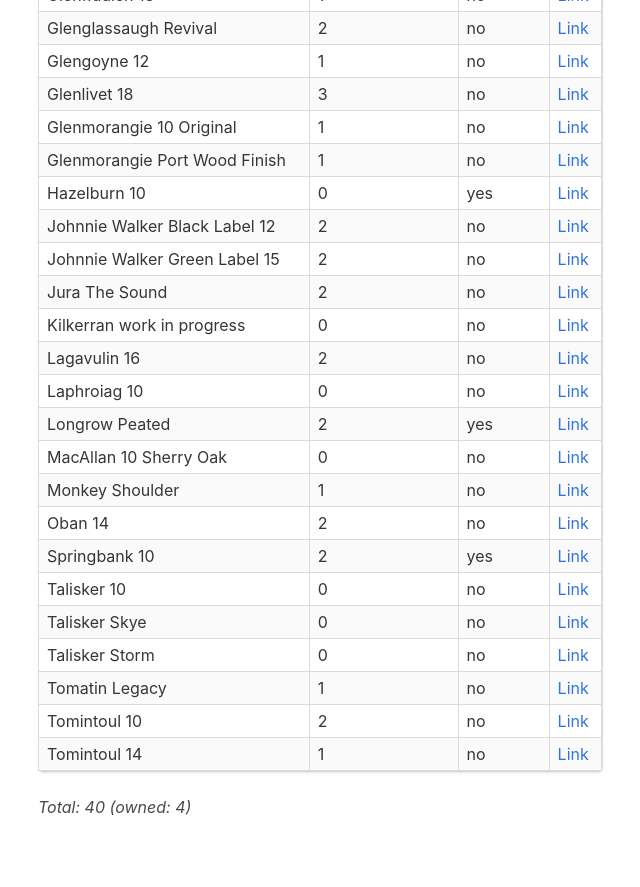
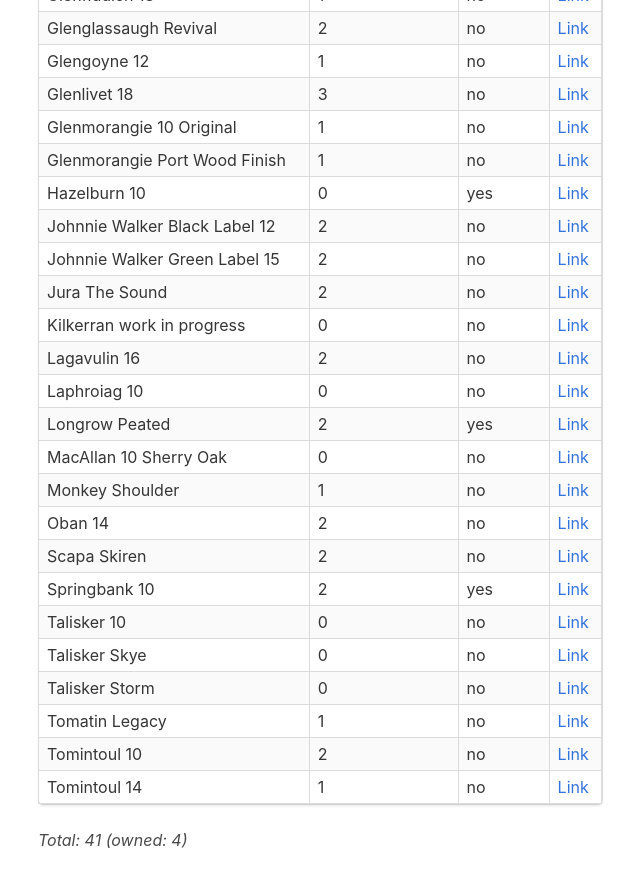
Before and after one commit to grega/whisky, a Jekyll site: the page built from scotch.html, in a window 1280 px wide and 900 px high, scrolled down 812 px. Shown: the top 887 px of the window, without its empty margins (26-666 px from the left). Built offline with Jekyll 4.4.1, drawn with Linux system fonts in a browser that asks for light colours; nearby versions of some CDN libraries.

Commit message:
Update tried.yml

```diff
--- a/_data/scotch/tried.yml
+++ b/_data/scotch/tried.yml
@@ -121,3 +121,6 @@
 
 - name: Ardbeg Corryvreckan
   rating: 2
+
+- name: Scapa Skiren
+  rating: 2
```
